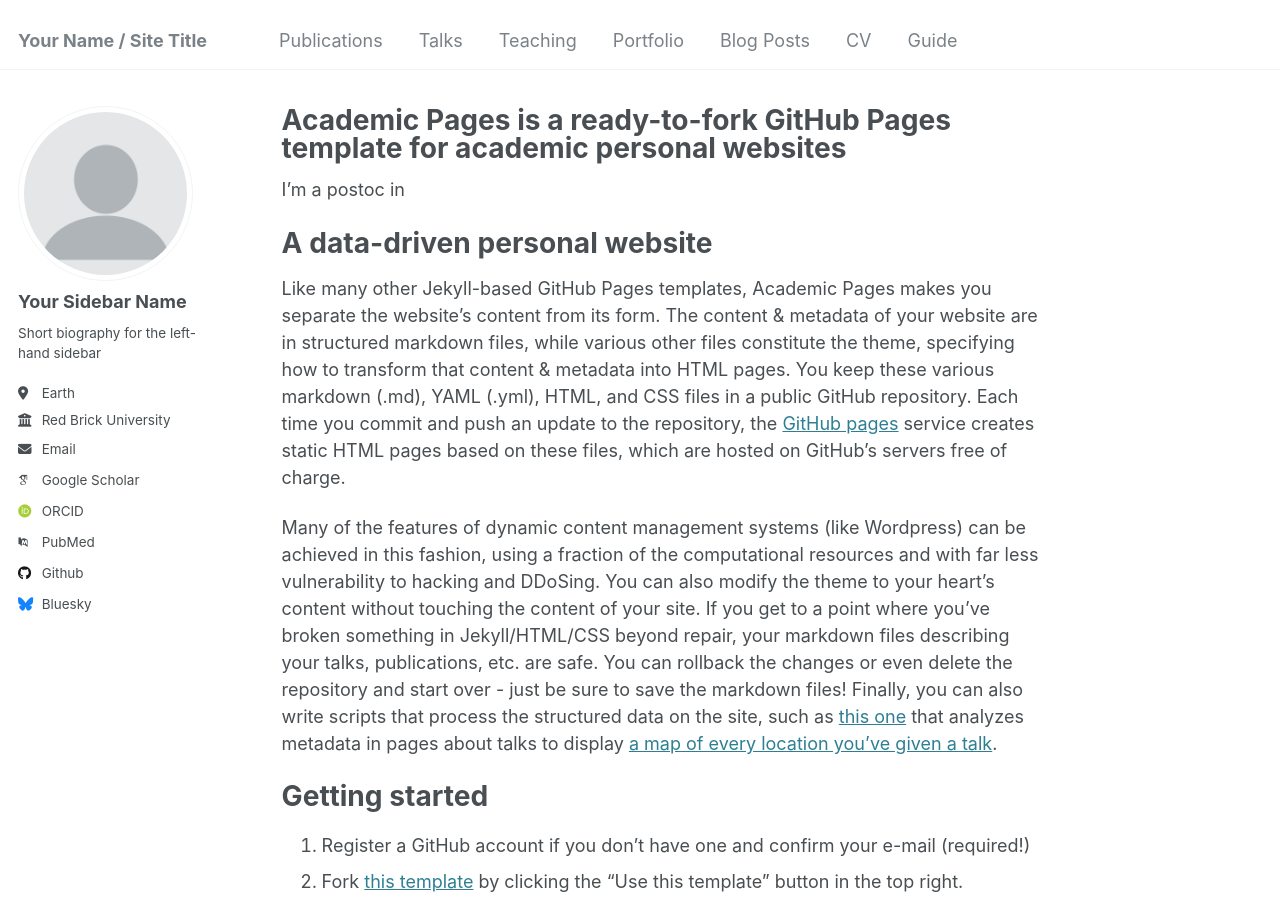
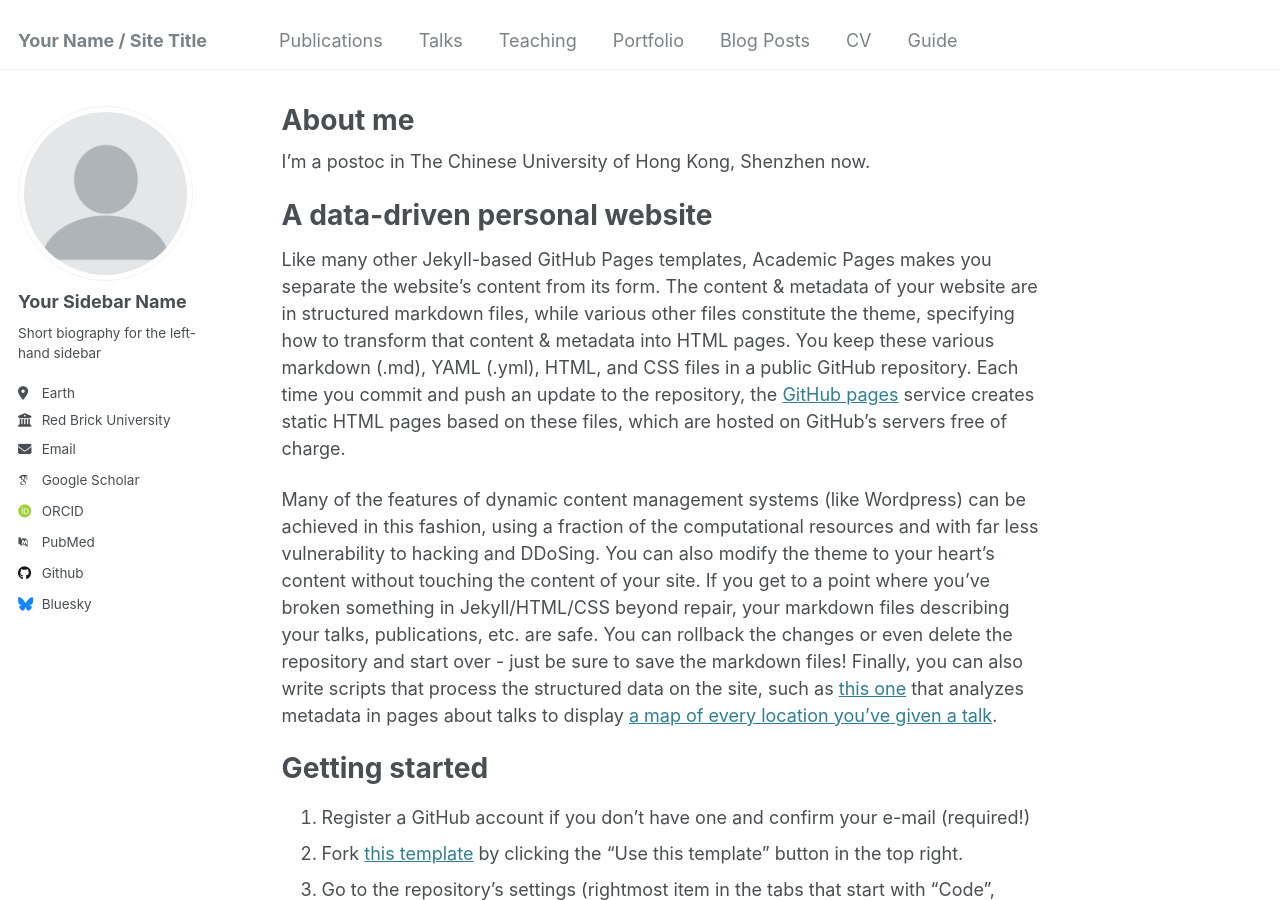
Before and after one commit to yan-yanDong/yydong, a Jekyll site: the page built from _pages/about.md, in a window 1280 px wide and 900 px high. Built offline with Jekyll 4.4.1, drawn with Linux system fonts in a browser that asks for light colours; some web fonts are replaced.

Commit message:
Update about.md

```diff
--- a/_pages/about.md
+++ b/_pages/about.md
@@ -1,13 +1,13 @@
 ---
 permalink: /
-title: "Academic Pages is a ready-to-fork GitHub Pages template for academic personal websites"
+title: "About me"
 author_profile: true
 redirect_from:
   - /about/
   - /about.html
 ---
 
-I'm a postoc in
+I'm a postoc in The Chinese University of Hong Kong, Shenzhen now.
 
 A data-driven personal website
 ======
```
